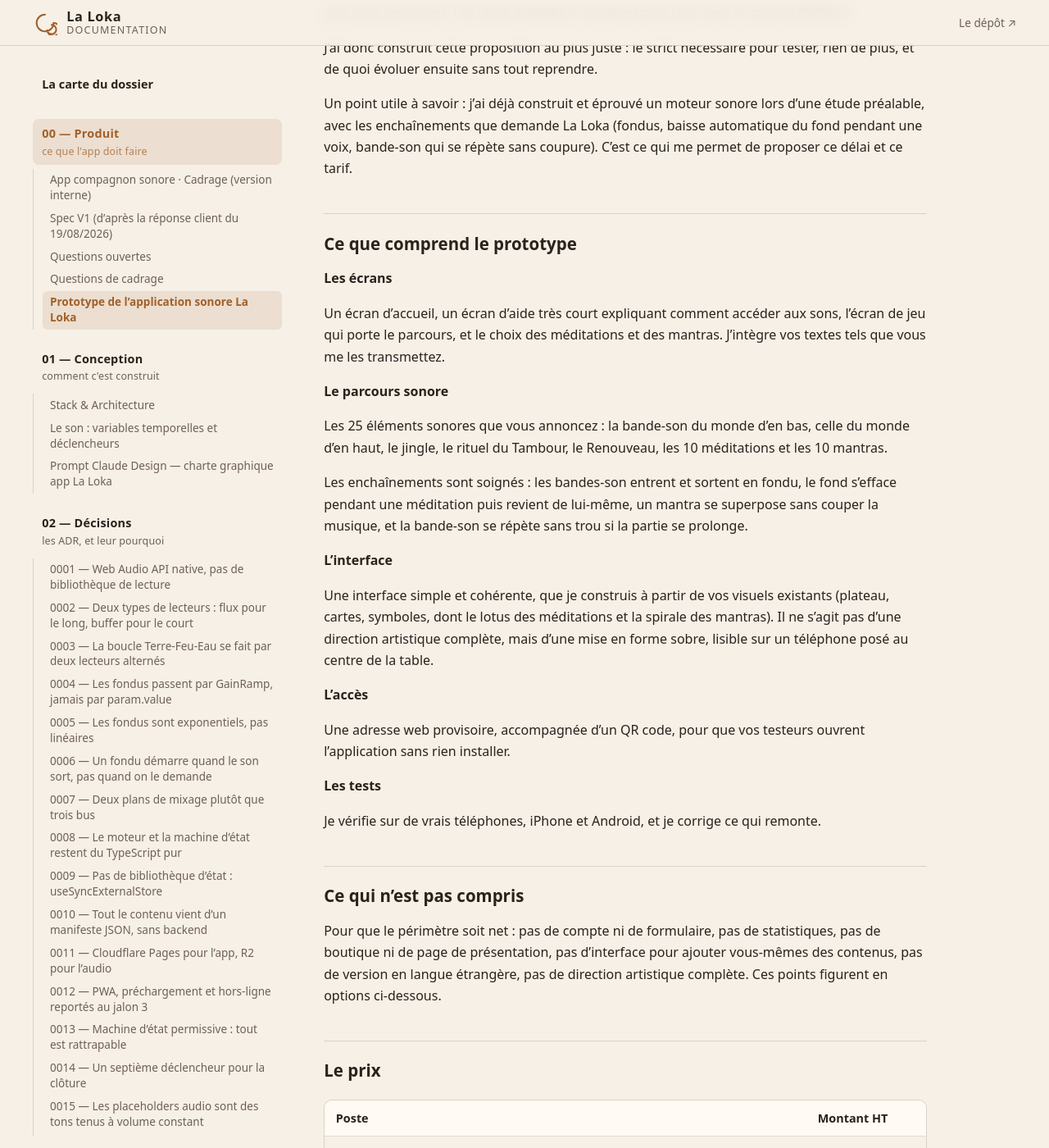
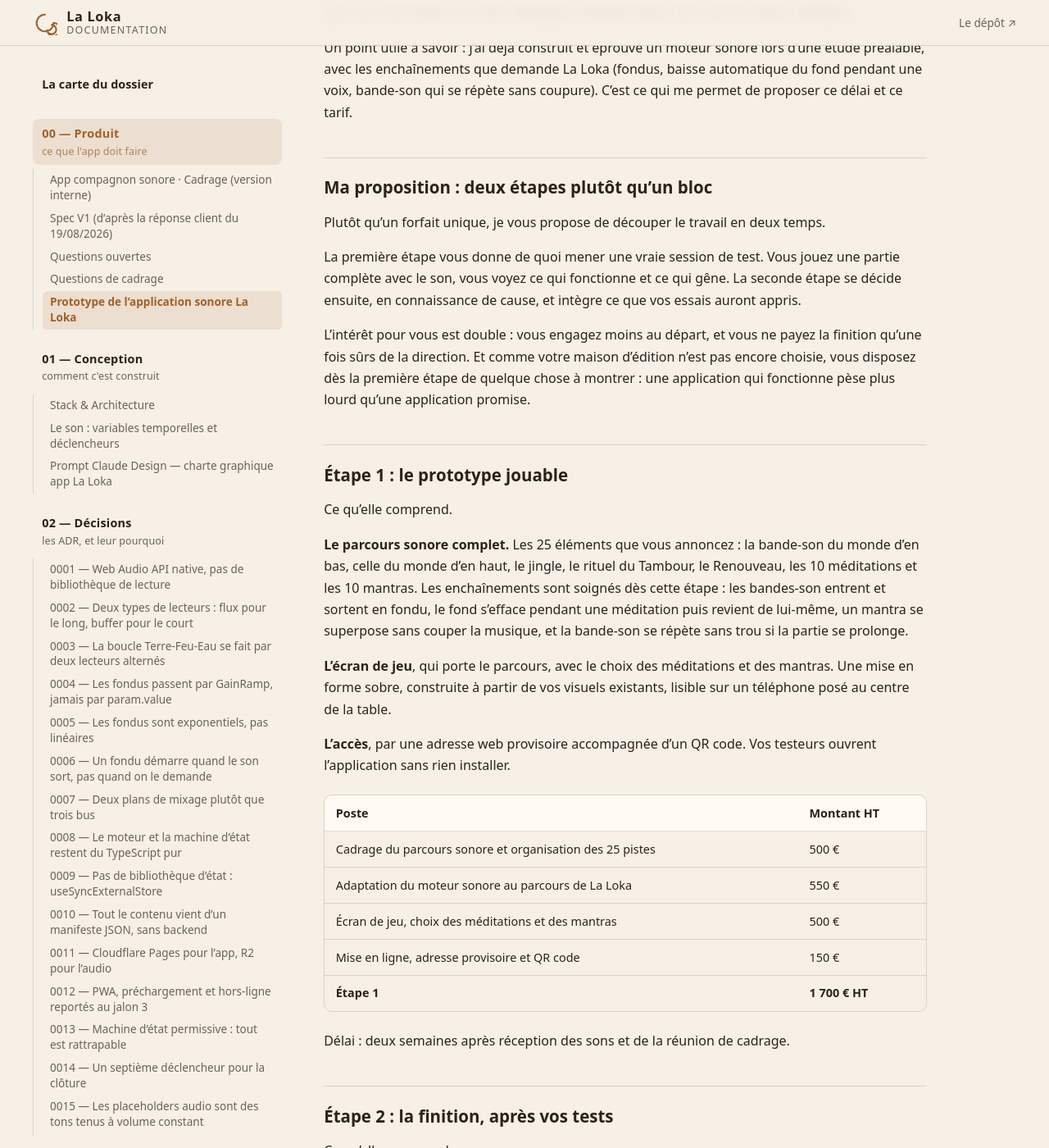
Before and after one commit to Wieedze/Loka, a Jekyll site: the page built from docs/00-produit/05-devis-prototype.md, in a window 1280 px wide and 1400 px high, scrolled down 340 px. Shown: the whole window at 82% size. Built offline with Jekyll 4.4.1, drawn with Linux system fonts in a browser that asks for light colours; our own code applies the rules of GitHub Pages for plain Markdown files; some of the changed text lies outside the part shown.

Commit message:
docs: proposition en deux étapes, 2 800 EUR HT
Découpe le prototype en deux temps plutôt qu'un forfait unique : 1 700
EUR pour un prototype jouable permettant une vraie session de test, puis
1 100 EUR pour la finition décidée après leurs essais.

Le client engage moins au départ et décide de la suite en connaissance de
cause ; le tarif journalier ne bouge pas, et le travail n'est pas perdu
si le projet s'arrête après les tests.

Ajoute l'argument qui compte pour eux : sans maison d'édition signée, une
application qui fonctionne pèse plus lourd qu'une application promise.

Co-Authored-By: Claude Opus 5 <noreply@anthropic.com>

```diff
--- a/docs/00-produit/05-devis-prototype.md
+++ b/docs/00-produit/05-devis-prototype.md
@@ -9,49 +9,89 @@ version définitive. Il doit faire vivre le parcours sonore sur un téléphone,
 partir des sons, des textes et des visuels que vous fournissez. Les choix
 d'ampleur viendront plus tard, avec la maison d'édition.
 
-J'ai donc construit cette proposition au plus juste : le strict nécessaire pour
-tester, rien de plus, et de quoi évoluer ensuite sans tout reprendre.
-
 Un point utile à savoir : j'ai déjà construit et éprouvé un moteur sonore lors
 d'une étude préalable, avec les enchaînements que demande La Loka (fondus,
 baisse automatique du fond pendant une voix, bande-son qui se répète sans
 coupure). C'est ce qui me permet de proposer ce délai et ce tarif.
 
-## Ce que comprend le prototype
+## Ma proposition : deux étapes plutôt qu'un bloc
 
-**Les écrans**
+Plutôt qu'un forfait unique, je vous propose de découper le travail en deux
+temps.
 
-Un écran d'accueil, un écran d'aide très court expliquant comment accéder aux
-sons, l'écran de jeu qui porte le parcours, et le choix des méditations et des
-mantras. J'intègre vos textes tels que vous me les transmettez.
+La première étape vous donne de quoi mener une vraie session de test. Vous jouez
+une partie complète avec le son, vous voyez ce qui fonctionne et ce qui gêne.
+La seconde étape se décide ensuite, en connaissance de cause, et intègre ce que
+vos essais auront appris.
 
-**Le parcours sonore**
+L'intérêt pour vous est double : vous engagez moins au départ, et vous ne payez
+la finition qu'une fois sûrs de la direction. Et comme votre maison d'édition
+n'est pas encore choisie, vous disposez dès la première étape de quelque chose à
+montrer : une application qui fonctionne pèse plus lourd qu'une application
+promise.
 
-Les 25 éléments sonores que vous annoncez : la bande-son du monde d'en bas,
-celle du monde d'en haut, le jingle, le rituel du Tambour, le Renouveau, les 10
-méditations et les 10 mantras.
+## Étape 1 : le prototype jouable
 
-Les enchaînements sont soignés : les bandes-son entrent et sortent en fondu, le
-fond s'efface pendant une méditation puis revient de lui-même, un mantra se
-superpose sans couper la musique, et la bande-son se répète sans trou si la
-partie se prolonge.
+Ce qu'elle comprend.
 
-**L'interface**
+**Le parcours sonore complet.** Les 25 éléments que vous annoncez : la bande-son
+du monde d'en bas, celle du monde d'en haut, le jingle, le rituel du Tambour, le
+Renouveau, les 10 méditations et les 10 mantras. Les enchaînements sont soignés
+dès cette étape : les bandes-son entrent et sortent en fondu, le fond s'efface
+pendant une méditation puis revient de lui-même, un mantra se superpose sans
+couper la musique, et la bande-son se répète sans trou si la partie se prolonge.
 
-Une interface simple et cohérente, que je construis à partir de vos visuels
-existants (plateau, cartes, symboles, dont le lotus des méditations et la
-spirale des mantras). Il ne s'agit pas d'une direction artistique complète, mais
-d'une mise en forme sobre, lisible sur un téléphone posé au centre de la table.
+**L'écran de jeu**, qui porte le parcours, avec le choix des méditations et des
+mantras. Une mise en forme sobre, construite à partir de vos visuels existants,
+lisible sur un téléphone posé au centre de la table.
 
-**L'accès**
+**L'accès**, par une adresse web provisoire accompagnée d'un QR code. Vos
+testeurs ouvrent l'application sans rien installer.
 
-Une adresse web provisoire, accompagnée d'un QR code, pour que vos testeurs
-ouvrent l'application sans rien installer.
+| Poste | Montant HT |
+|---|---|
+| Cadrage du parcours sonore et organisation des 25 pistes | 500 € |
+| Adaptation du moteur sonore au parcours de La Loka | 550 € |
+| Écran de jeu, choix des méditations et des mantras | 500 € |
+| Mise en ligne, adresse provisoire et QR code | 150 € |
+| **Étape 1** | **1 700 € HT** |
 
-**Les tests**
+Délai : deux semaines après réception des sons et de la réunion de cadrage.
 
-Je vérifie sur de vrais téléphones, iPhone et Android, et je corrige ce qui
-remonte.
+## Étape 2 : la finition, après vos tests
+
+Ce qu'elle comprend.
+
+**L'écran d'accueil et l'aide à l'utilisation**, courte, expliquant comment
+accéder aux sons.
+
+**L'intégration définitive de vos textes et de vos visuels**, une fois que vos
+essais vous auront dit ce qu'il faut dire et montrer.
+
+**Les tests sur de vrais téléphones**, iPhone et Android, et la correction de ce
+que vos sessions auront fait remonter.
+
+| Poste | Montant HT |
+|---|---|
+| Écran d'accueil et aide à l'utilisation | 350 € |
+| Intégration définitive de vos textes et visuels | 350 € |
+| Tests sur téléphones réels et corrections issues de vos essais | 400 € |
+| **Étape 2** | **1 100 € HT** |
+
+Délai : une semaine après votre retour de tests.
+
+Cette étape se décide après la première. Vous n'êtes pas engagés dessus
+aujourd'hui.
+
+## Récapitulatif
+
+| | Montant HT |
+|---|---|
+| Étape 1, le prototype jouable | 1 700 € |
+| Étape 2, la finition après vos tests | 1 100 € |
+| **Ensemble** | **2 800 € HT** |
+
+Règlement : 30 % à la commande de chaque étape, le solde à sa livraison.
 
 ## Ce qui n'est pas compris
 
@@ -59,20 +99,6 @@ Pour que le périmètre soit net : pas de compte ni de formulaire, pas de
 statistiques, pas de boutique ni de page de présentation, pas d'interface pour
 ajouter vous-mêmes des contenus, pas de version en langue étrangère, pas de
 direction artistique complète. Ces points figurent en options ci-dessous.
-
-## Le prix
-
-| Poste | Montant HT |
-|---|---|
-| Cadrage du parcours sonore et organisation des 25 pistes | 450 € |
-| Adaptation du moteur sonore au parcours de La Loka | 450 € |
-| Écrans : accueil, aide, jeu, choix des méditations et des mantras | 700 € |
-| Intégration de vos textes, visuels et sons | 300 € |
-| Mise en ligne, adresse provisoire et QR code | 150 € |
-| Tests sur téléphones réels et corrections | 250 € |
-| **Total** | **2 300 € HT** |
-
-Règlement : 30 % à la commande, le solde à la livraison.
 
 ## Les options, si vous les souhaitez un jour
 
@@ -95,30 +121,26 @@ Hébergement : gratuit pour le volume du prototype. J'ai retenu une solution qui
 reste sans frais tant que l'audience est celle de vos tests, et qui pourra
 accompagner la sortie du jeu sans changer d'adresse.
 
-## Le délai
-
-Trois semaines à compter de la réception des sons et des textes.
-
-Ce délai suppose que le parcours sonore soit arrêté lors de la réunion de
-cadrage, et que vos retours me parviennent sous une semaine à chaque étape.
-
 ## Les allers-retours compris
 
-Deux tours sont compris : un premier sur l'interface avant développement, un
-second après vos tests. Chaque tour supplémentaire est facturé 450 € HT la
-journée.
+Un tour de validation est compris par étape. Chaque tour supplémentaire est
+facturé 450 € HT la journée.
+
+Ces délais supposent que vos retours me parviennent sous une semaine.
 
 ## Les corrections après livraison
 
-Je corrige sans frais les défauts constatés pendant un mois après la livraison.
+Je corrige sans frais les défauts constatés pendant un mois après chaque
+livraison.
 
 Au-delà, ou pour une évolution, j'interviens à la demande : 450 € HT la journée,
 250 € HT la demi-journée. Je ne vous impose aucun forfait annuel.
 
 ## Vos droits sur le projet
 
-Vous gardez la maîtrise du projet. À la livraison et après règlement complet,
-vous disposez de l'ensemble des droits d'utilisation et de modification.
+Vous gardez la maîtrise du projet. À la livraison de chaque étape et après son
+règlement, vous disposez de l'ensemble des droits d'utilisation et de
+modification.
 
 Je vous remets les fichiers sources avec l'historique du travail, et vous pouvez
 les confier à un autre prestataire à tout moment. Je vous transmets les accès à
```
Also changed, not shown: 1 other file.
